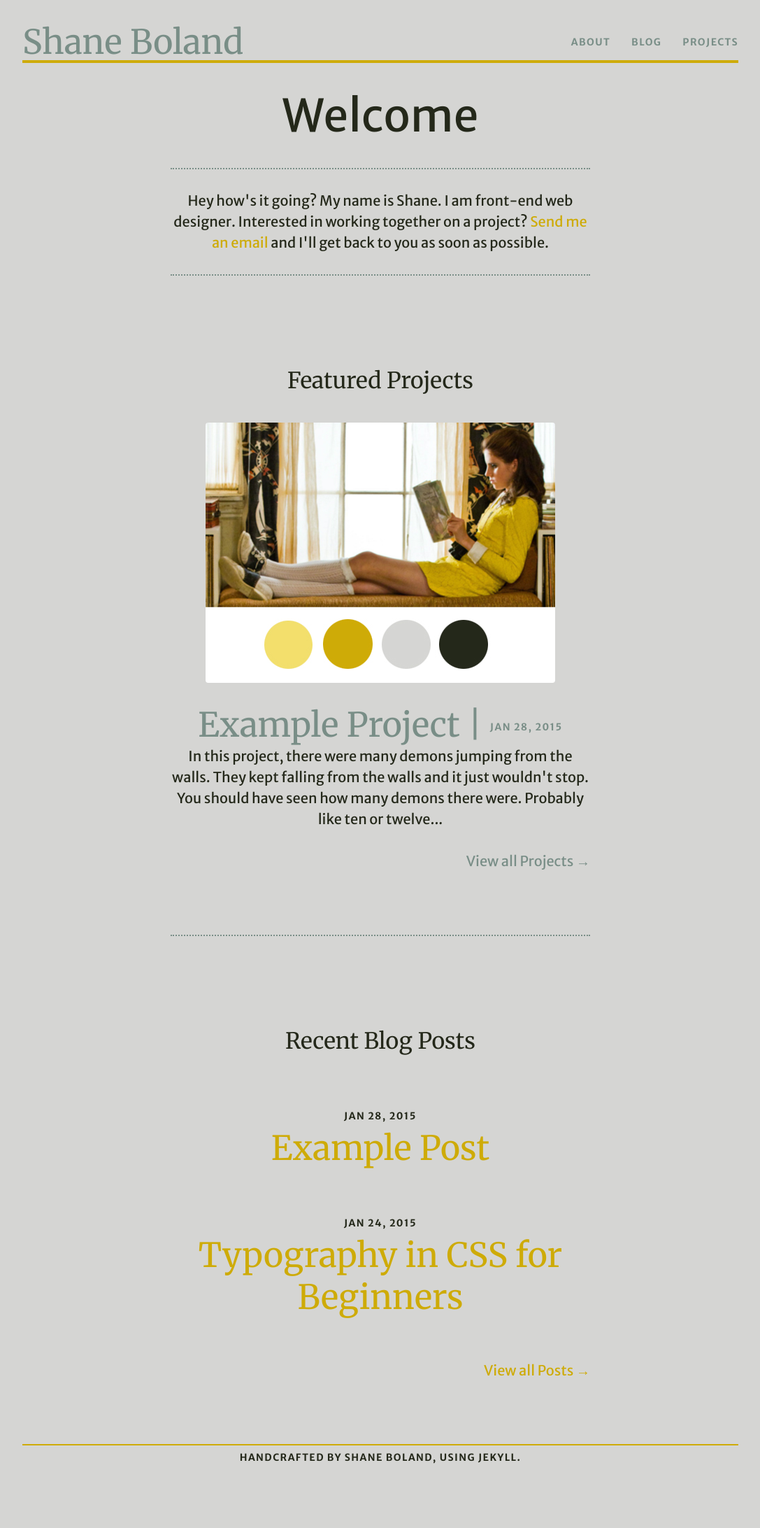
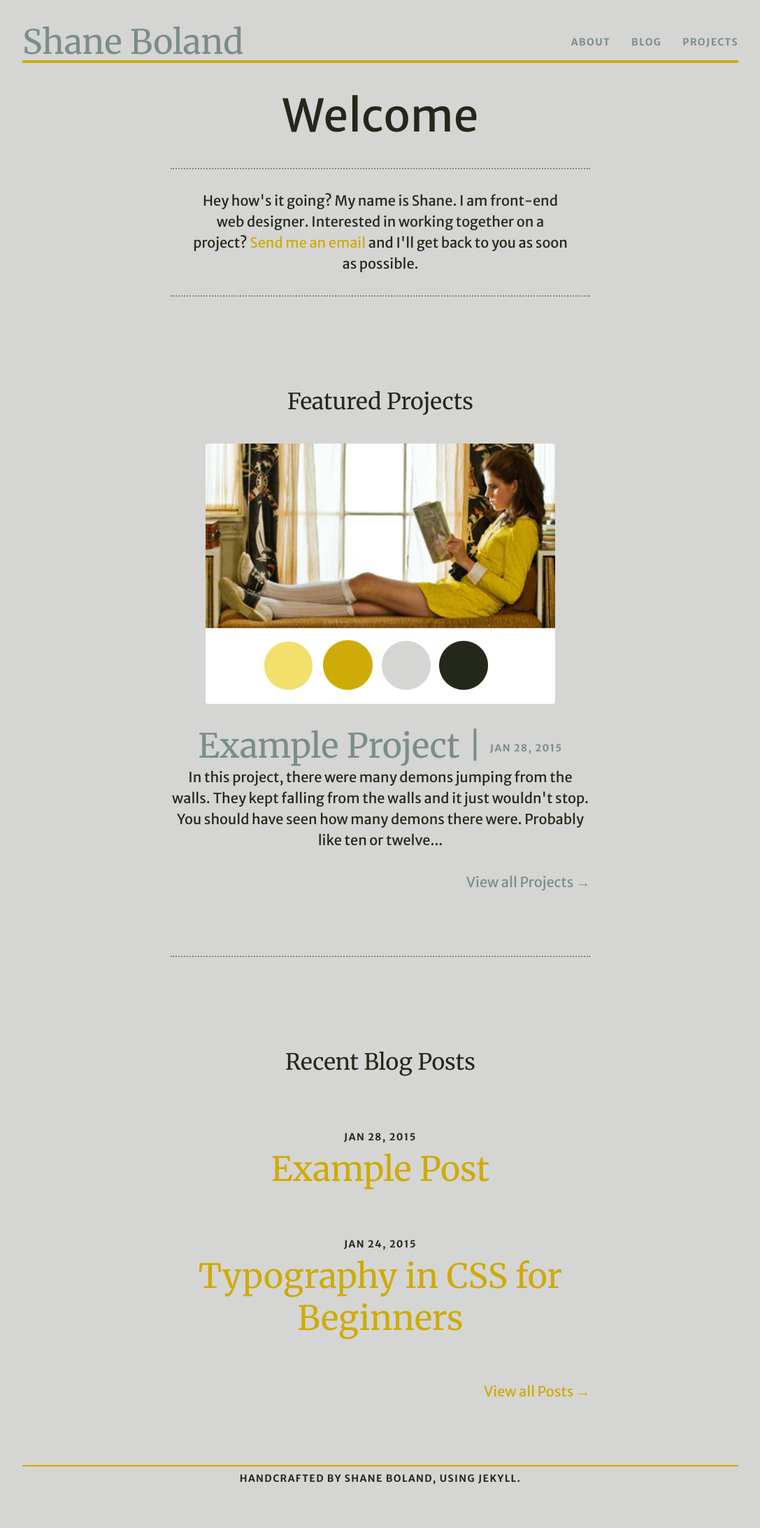
Before and after one commit to shanetheboland/walter, a Jekyll site: the page built from index.html, in a window 1280 px wide. Shown: the whole page at 70% size, without its empty margins (96-1183 px from the left). Built offline with Jekyll 4.4.1, drawn with Linux system fonts in a browser that asks for light colours; before the commit the page ends 2154 px from its top, so only the background shows below that.

Commit message:
MINOR: Changed padding on intro block

```diff
--- a/_sass/base/typography.scss
+++ b/_sass/base/typography.scss
@@ -26,7 +26,7 @@
   =========================================================================== */
 
 .intro {
-	padding: $spacing-unit/2 $spacing-unit;
+	padding: 0 $spacing-unit;
 	text-align: center;
 }
 
--- a/index.html
+++ b/index.html
@@ -2,7 +2,7 @@
 layout: page
 title: Welcome
 ---
-<p class="align-center">Hey how's it going? My name is Shane. I am front-end web designer. Interested in working together on a project? <a href="mailto:{{site.email}}" alt="Email me">Send me an email</a> and I'll get back to you as soon as possible.
+<p class="intro">Hey how's it going? My name is Shane. I am front-end web designer. Interested in working together on a project? <a href="mailto:{{site.email}}" alt="Email me">Send me an email</a> and I'll get back to you as soon as possible.
 
 <hr>
 
```
